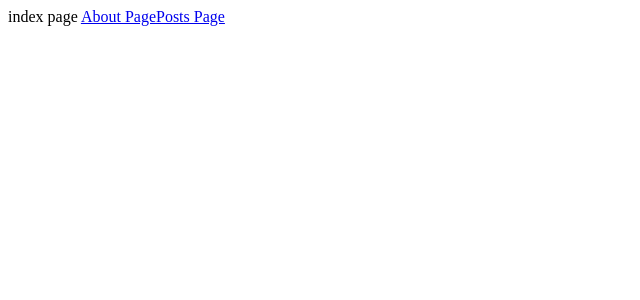
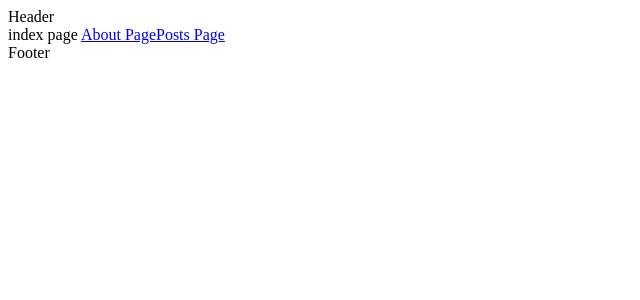
Before and after one commit to RasoulMadani/NuxtJs-VueJs-sandbox, a Nuxt app: page / in a window 1280 px wide. Shown: the top 300 px of the page, without its empty margins (0-640 px from the left). Built offline with nearby package versions, Linux system fonts and the light colour scheme.

Commit message:
ایجاد یک لایه برا صفحه که محتویات وسط‌آن قرار گیرند

```diff
--- a/app.vue
+++ b/app.vue
@@ -1,9 +1,11 @@
 <template>
   <div>
     <NuxtRouteAnnouncer />
+    <NuxtLayout>
 <!--    <NuxtWelcome />-->
 <!--    <h2>KJLSDJF</h2>-->
     <NuxtPage/>
+    </NuxtLayout>
   </div>
 </template>
 <script setup>
--- /dev/null
+++ b/layouts/default.vue
@@ -0,0 +1,15 @@
+<script setup lang="ts">
+
+</script>
+
+<template>
+  <div>
+    <header>Header</header>
+    <slot/>
+    <footer>Footer</footer>
+  </div>
+</template>
+
+<style scoped>
+
+</style>
```
